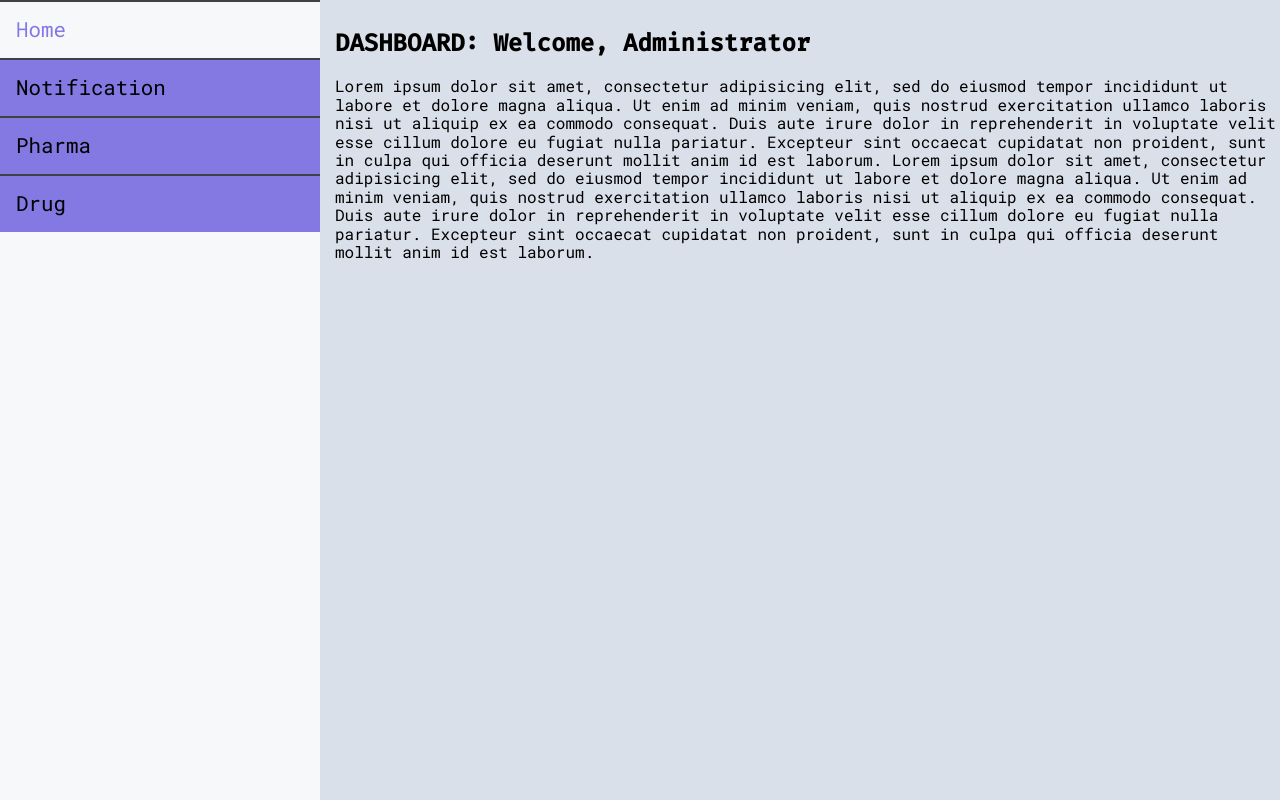
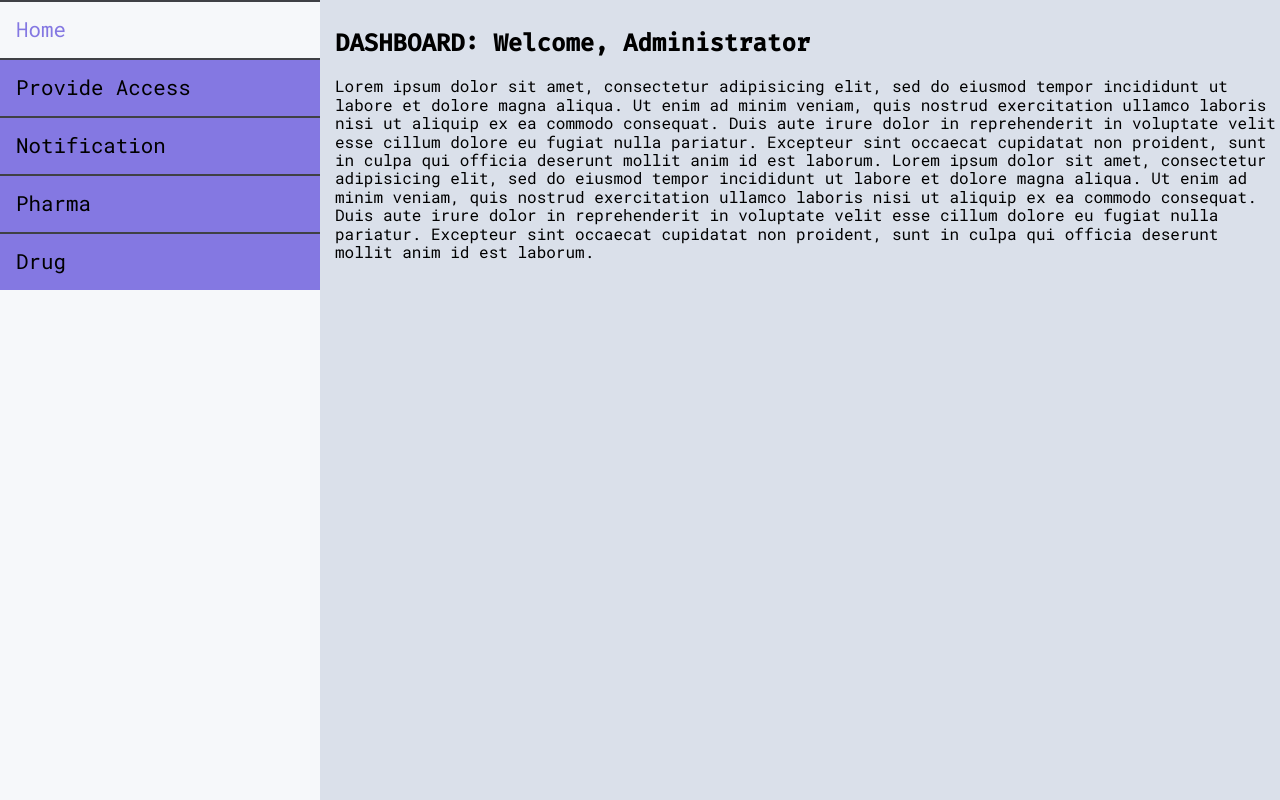
Before and after one commit to A3AJAGBE/python-project, a Flask app: page /dashboard in a window 1280 px wide. Shown: the part 60-860 px from the top of the page. Run offline with Flask 2, Linux system fonts and the light colour scheme; some libraries are stand-ins or nearby versions.

Commit message:
add provide access link to nav

```diff
--- a/templates/dashboard.html
+++ b/templates/dashboard.html
@@ -32,6 +32,7 @@
           <!-- ASIDE -->
           <aside id="nav">
             <a class="nav active" href="{{ url_for('home') }}">Home</a>
+            <a class="nav" href="{{ url_for('admin_register') }}">Provide Access</a>
             <a class="nav" href="#news">Notification</a>
             <a class="nav" href="#contact">Pharma</a>
             <a class="nav" href="#about">Drug</a>
```
